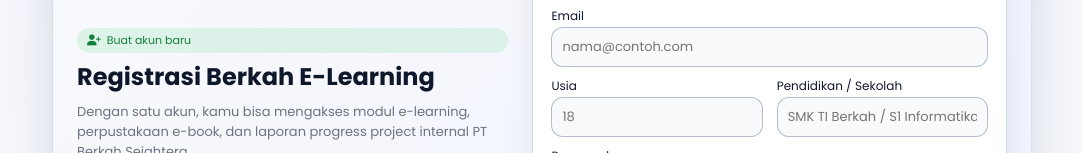
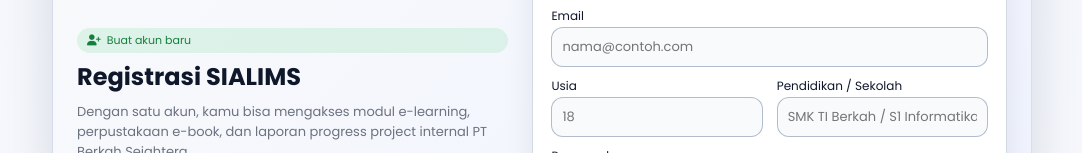
Before and after one commit to mrjeps/sialims, a plain HTML site: page register.html in a window 1280 px wide. Shown: the part 264-417 px from the top of the page, without its empty margins (98-1180 px from the left). Drawn offline with Linux system fonts and the light colour scheme.

Commit message:
Update register.html

```diff
--- a/register.html
+++ b/register.html
@@ -3,7 +3,7 @@
   <head>
     <meta charset="UTF-8" />
     <meta name="viewport" content="width=device-width, initial-scale=1.0" />
-    <title>Registrasi - Berkah E-Learning</title>
+    <title>Registrasi - Siber Asia Learning Management System (SIALIMS)</title>
 
     <link rel="preconnect" href="https://fonts.googleapis.com" />
     <link rel="preconnect" href="https://fonts.gstatic.com" crossorigin />
@@ -285,7 +285,7 @@
         <span class="intro-tag">
           <i class="fa-solid fa-user-plus"></i> Buat akun baru
         </span>
-        <h1>Registrasi Berkah E-Learning</h1>
+        <h1>Registrasi SIALIMS</h1>
         <p>
           Dengan satu akun, kamu bisa mengakses modul e-learning, perpustakaan
           e-book, dan laporan progress project internal PT Berkah Sejahtera.
```
